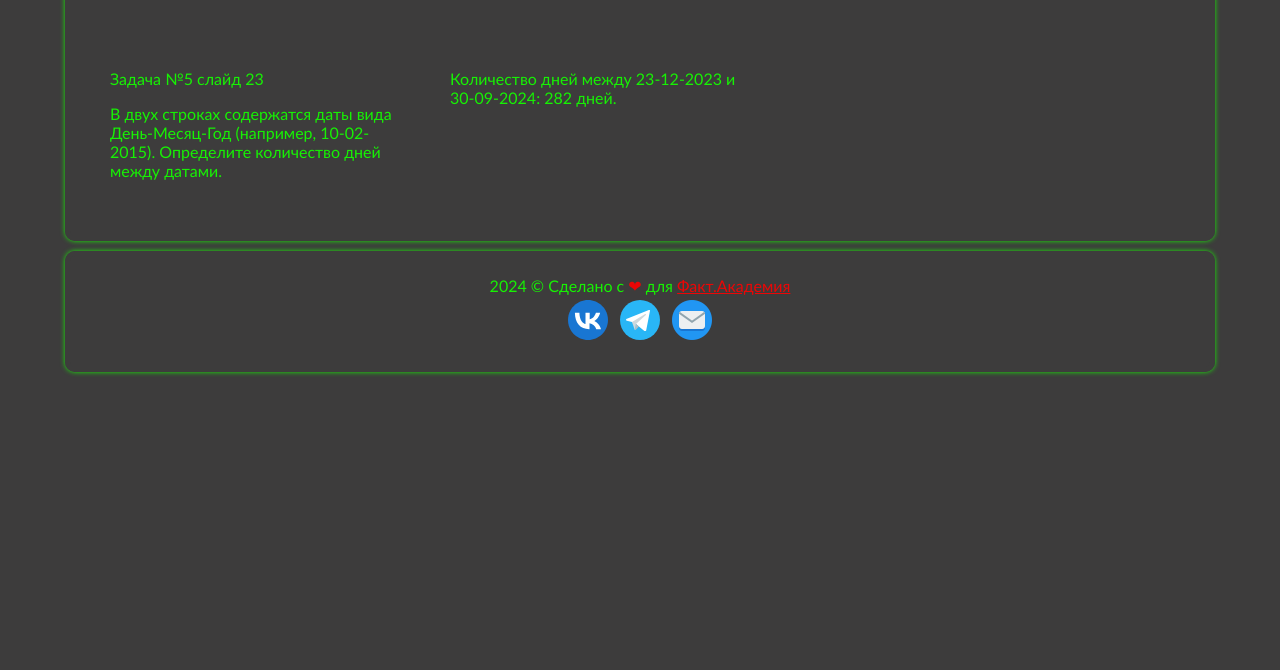
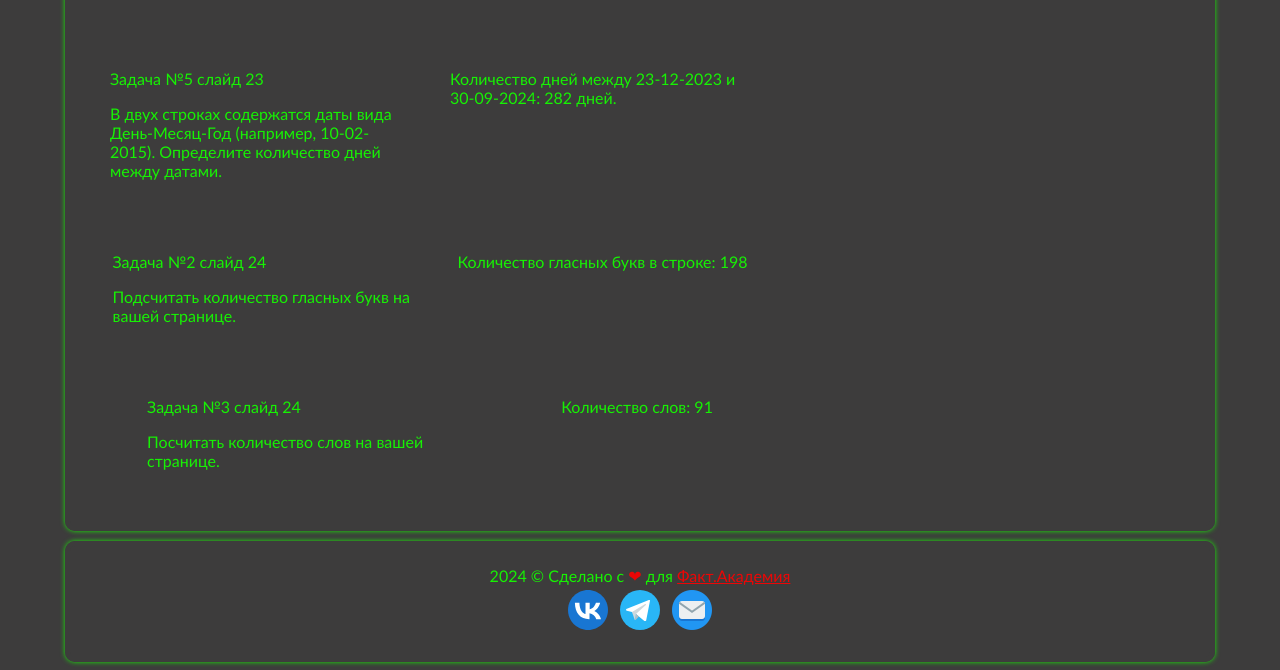
Before and after one commit to IrinaZorina/fact18, a PHP site: page /string.php in a window 1280 px wide. Shown: the part 1785-2455 px from the top of the page. Before the commit the page ends 2161 px from the top, so only its background shows below. Run offline with PHP 8.4, Linux system fonts and the light colour scheme.

Commit message:
Refactoring task #2-2 slide #24

```diff
--- a/common/string.php
+++ b/common/string.php
@@ -197,5 +197,45 @@
                 </p>
             </div>
         </div>
+        <div class="content">
+            <div class="content_item">
+                <p>Задача №2 слайд 24</p>
+                <p>Подсчитать количество гласных букв на вашей странице.</p>
+            </div>
+            <div class="content_item">
+                <p>
+                    <?php
+                    $content = strip_tags(file_get_contents(__DIR__ . '/mainpage.php'));
+                    $content .= strip_tags(file_get_contents(__DIR__ . '/header.php'));
+                    $content .= strip_tags(file_get_contents(__DIR__ . '/footer.php'));
+                    function countVowels($content) {
+                        $vowelsPattern = '/[аеиоуюяё]/iu';
+                        preg_match_all($vowelsPattern, $content, $matches);
+                        return count($matches[0]);
+                    }
+                    $numberOfVowels = countVowels($content);
+                    echo "Количество гласных букв в строке: {$numberOfVowels}";
+                    ?>
+                </p>
+            </div>
+        </div>
+        <div class="content">
+            <div class="content_item">
+                <p>Задача №3 слайд 24</p>
+                <p>Посчитать количество слов на вашей странице.</p>
+            </div>
+            <div class="content_item">
+                <p>
+                    <?php
+                    $content = strip_tags(file_get_contents(__DIR__ . '/mainpage.php'));
+                    $content .= strip_tags(file_get_contents(__DIR__ . '/header.php'));
+                    $content .= strip_tags(file_get_contents(__DIR__ . '/footer.php'));
+                    $words = preg_split('/\s+/', $content, -1, PREG_SPLIT_NO_EMPTY);
+                    $wordCount = count($words);
+                    echo "Количество слов: " . $wordCount;
+                    ?>
+                </p>
+            </div>
+        </div>
     </main>
 </section>
```
